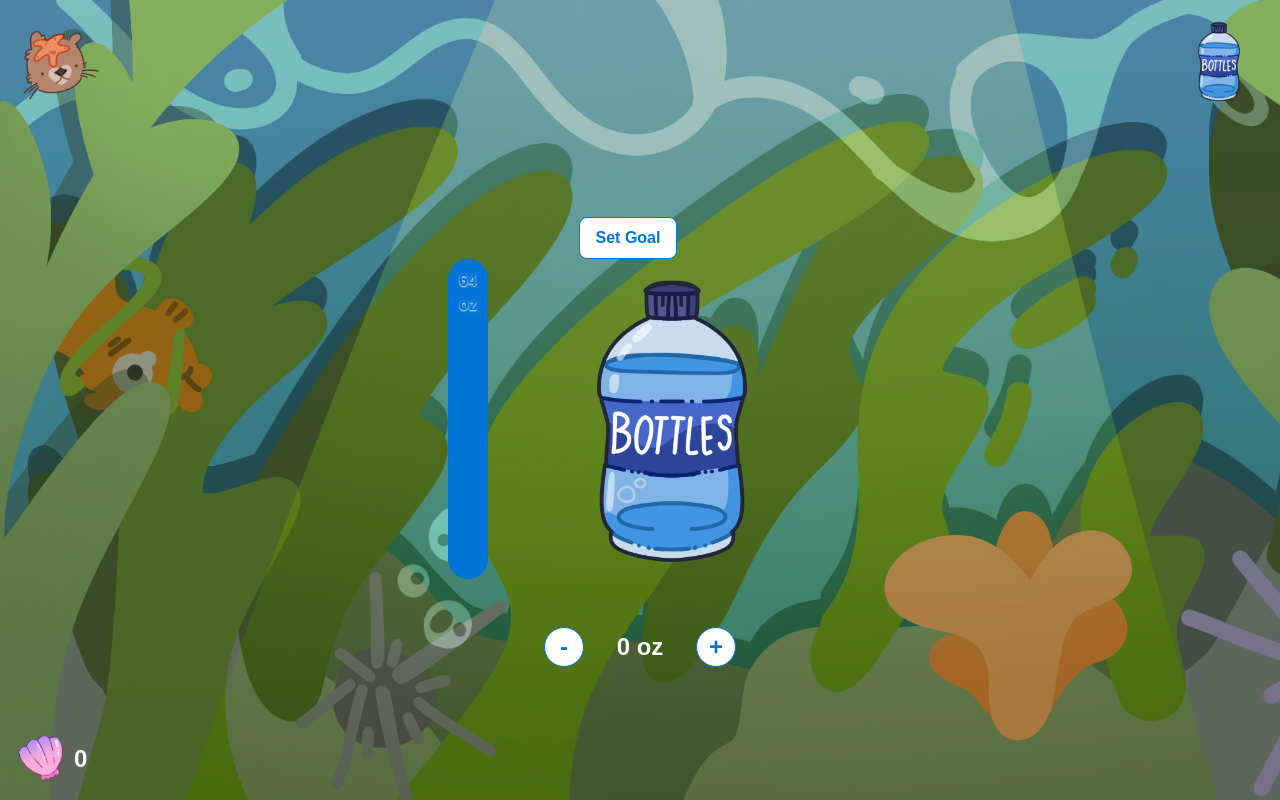
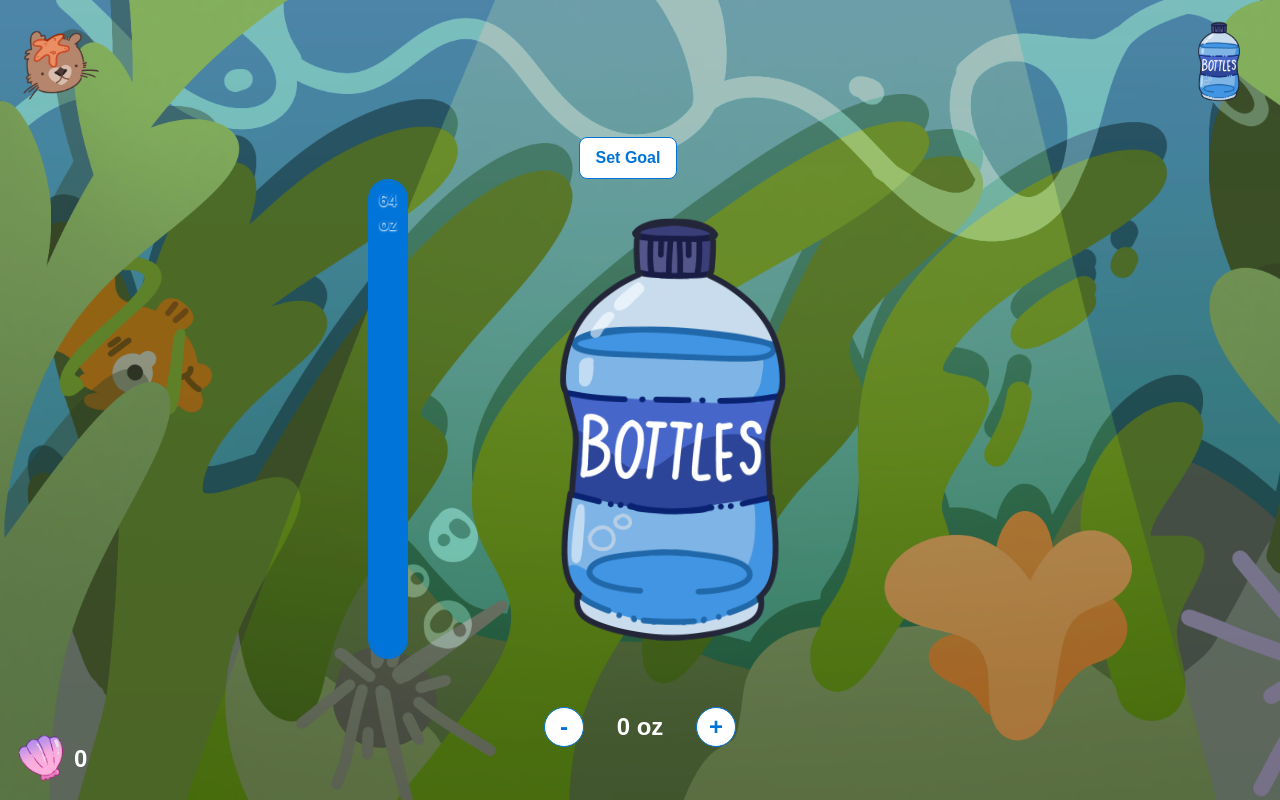
Before and after one commit to audreyyluu/wotter, a Next.js app: page /drink in a window 1280 px wide. Built offline with nearby package versions, Linux system fonts and the light colour scheme.

Commit message:
Added floationg animation for water bottle and increased size

```diff
--- a/src/app/drink/page.tsx
+++ b/src/app/drink/page.tsx
@@ -157,7 +157,7 @@ export default function Drink() {
         <div style={{ display: 'flex', alignItems: 'center', marginBottom: '2rem' }}>
           {/* Vertical Progress Bar */}
           <div style={{
-            height: '40vh', // about half the page
+            height: '60vh', // about half the page
             width: 40,
             background: '#eee',
             borderRadius: 20,
@@ -189,8 +189,27 @@ export default function Drink() {
               {remaining} oz
             </span>
           </div>
-          {/* Water Bottle Image */}
-          <img src="/assets/buttons/bottles.png" alt="Water Bottle" style={{ height: '40vh' }} />
+          {/* Water Bottle Image with floating animation */}
+          <img
+            src="/assets/buttons/bottles.png"
+            alt="Water Bottle"
+            style={{
+              height: '60vh',
+              animation: 'float-bottle 3s ease-in-out infinite',
+            }}
+          />
+          {/* Floating animation keyframes */}
+          <style>
+            {`
+              @keyframes float-bottle {
+                0% { transform: translateY(0) rotate(-2deg); }
+                25% { transform: translateY(-10px) rotate(2deg);}
+                50% { transform: translateY(0) rotate(-2deg);}
+                75% { transform: translateY(10px) rotate(2deg);}
+                100% { transform: translateY(0) rotate(-2deg);}
+              }
+            `}
+          </style>
         </div>
         {/* Add/Remove Water */}
         <div style={{ display: 'flex', alignItems: 'center', marginTop: 16 }}>
```
